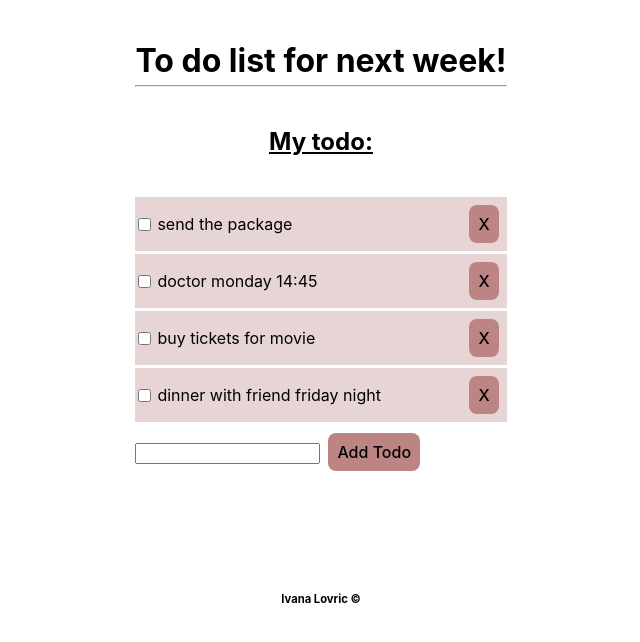
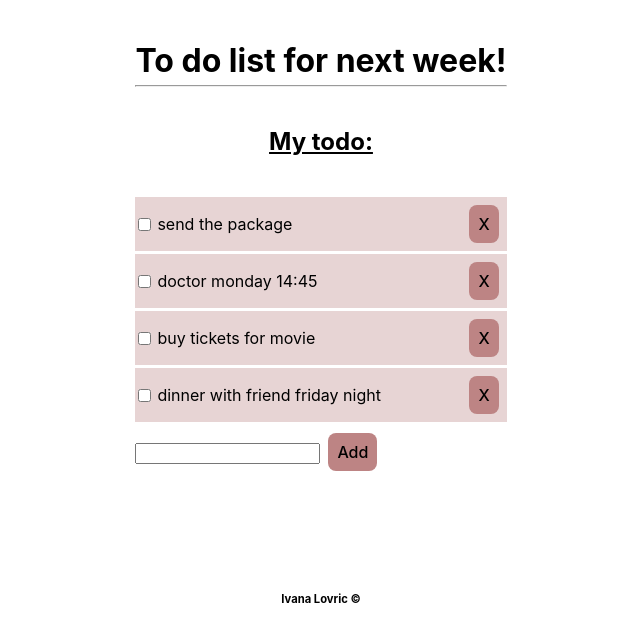
Before and after one commit to gingercurlygirl/MU24-todo-app-i-react-exam, a React (Vite) app in the folder todo-app-i-react-exam/: page / in a window 1280 px wide. Shown: the top 642 px of the page, without its empty margins (319-959 px from the left). Built offline with nearby package versions, Linux system fonts and the light colour scheme.

Commit message:
add type ReactElement and rename ListItem to AddListItem

```diff
--- a/todo-app-i-react-exam/src/components/ListItem.tsx
+++ b/todo-app-i-react-exam/src/components/AddListItem.tsx
@@ -1,7 +1,7 @@
-import {ChangeEvent} from "react";
+import {ChangeEvent, ReactElement} from "react";
 
 type HandleNewTodoFunction = (id: number) => void;
-function AddListItem({ id, text, completed, deleteTodo, toggleCompleted }: {id:number, text:string, completed:boolean, deleteTodo: HandleNewTodoFunction, toggleCompleted:HandleNewTodoFunction}) {
+function AddListItem({ id, text, completed, deleteTodo, toggleCompleted }: {id:number, text:string, completed:boolean, deleteTodo: HandleNewTodoFunction, toggleCompleted:HandleNewTodoFunction}) : ReactElement {
     function handleChange(event: ChangeEvent<HTMLInputElement>) {
         toggleCompleted(id);
         event.target.toggleAttribute('checked'); // needed for rendering
--- a/todo-app-i-react-exam/src/components/ListTodo.tsx
+++ b/todo-app-i-react-exam/src/components/ListTodo.tsx
@@ -1,8 +1,13 @@
-import {useEffect, useState} from "react";
-import AddListItem from "./ListItem.tsx";
+import {useEffect, useState, ReactElement} from "react";
+import AddListItem from "./AddListItem.tsx";
 
-function ListTodo() {
-    const [todos, setTodos] = useState([
+function ListTodo(): ReactElement | undefined {
+    type Todos = {
+        id: number;
+        text: string;
+        completed: boolean;
+    }
+    const [todos, setTodos] = useState<Array<Todos>>([
         {
             id: 1,
             text: 'send the package',
@@ -24,6 +29,7 @@ function ListTodo() {
             completed: false,
         }
     ]);
+
     const [loadedLocalStorage, setLoadedLocalStorage] = useState(false); // a flag to indicate that localStorage has been loaded
 
     useEffect(() => {
@@ -88,7 +94,7 @@ function ListTodo() {
                     value={text}
                     onChange={e => setText(e.target.value)}
                 />
-                <button onClick={() => addTodo(text)}>Add Todo</button>
+                <button onClick={() => addTodo(text)}>Add</button>
             </div>
         );
     }
```
